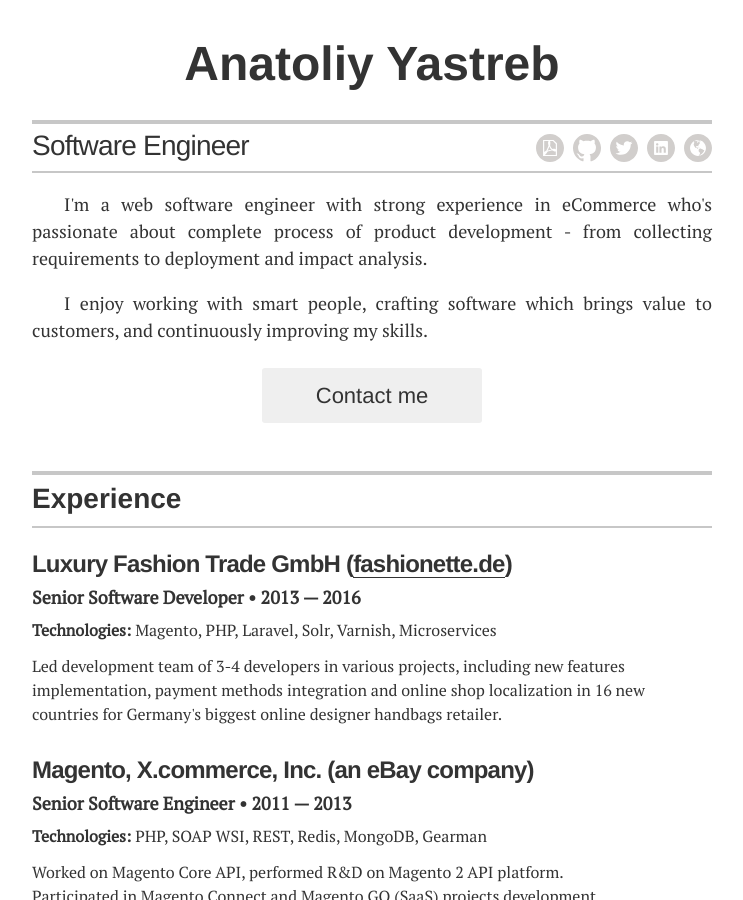
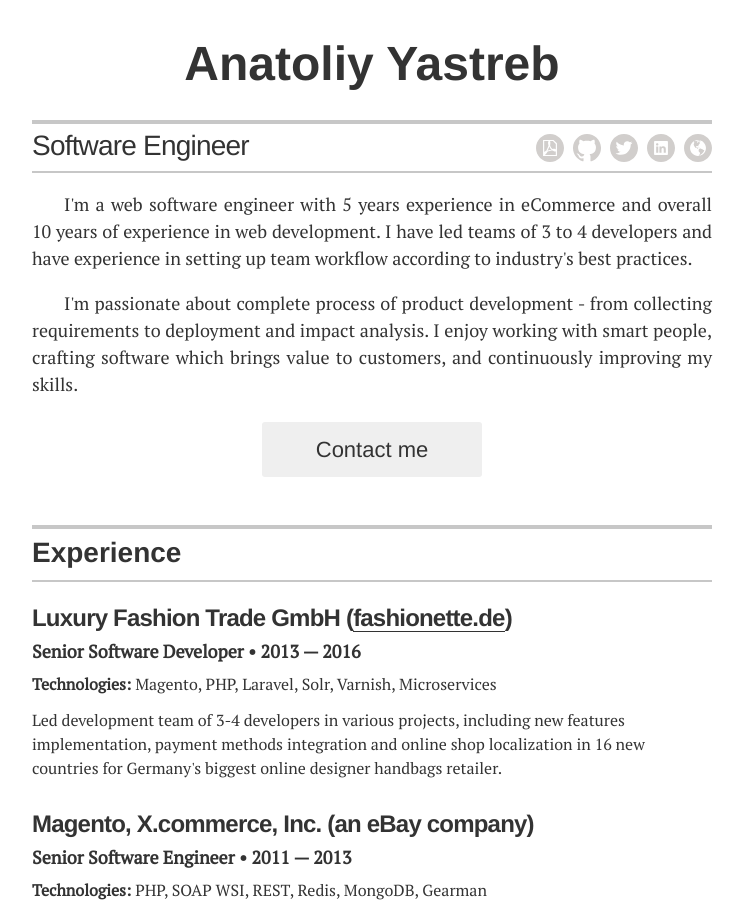
Before and after one commit to ayastreb/ayastreb.github.io, a Jekyll site: the page built from index.html, in a window 1280 px wide and 900 px high. Shown: the whole window, without its empty margins (268-1011 px from the left). Built offline with Jekyll 4.4.1, drawn with Linux system fonts in a browser that asks for light colours; some web fonts are replaced; some of the changed text lies outside the part shown.

Commit message:
Update summary

```diff
--- a/_layouts/resume.html
+++ b/_layouts/resume.html
@@ -24,12 +24,12 @@
 
     <div class="executive-summary" itemprop="description">
       <p>
-        I'm a web software engineer with strong experience in eCommerce who's passionate about complete process of
-        product development - from collecting requirements to deployment and impact analysis.
+        I'm a web software engineer with 5 years experience in eCommerce and overall 10 years of experience in web development.
+        I have led teams of 3 to 4 developers and have experience in setting up team workflow according to industry's best practices.
       </p>
       <p>
-        I enjoy working with smart people, crafting software which brings value to customers, and continuously improving
-        my skills.
+        I'm passionate about complete process of product development - from collecting requirements to deployment and impact analysis.
+        I enjoy working with smart people, crafting software which brings value to customers, and continuously improving my skills.
       </p>
     </div>
 
@@ -195,9 +195,9 @@
 
       <div class="one-half-desktop">
         <div class="resume-item">
-          <h4 class="resume-item-details">Data Storage</h4>
+          <h4 class="resume-item-details">Databases & Search</h4>
           <p class="resume-item-copy">
-            MySQL, ElasticSearch, Redis
+            MySQL, Redis, ElasticSearch, Solr
           </p>
         </div>
 
```
